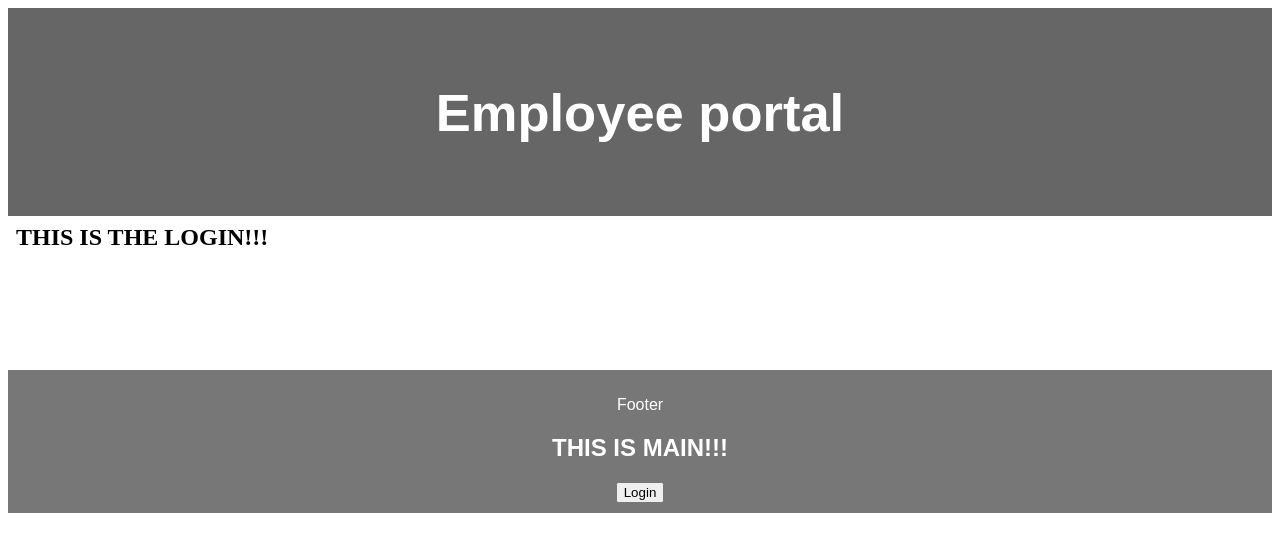
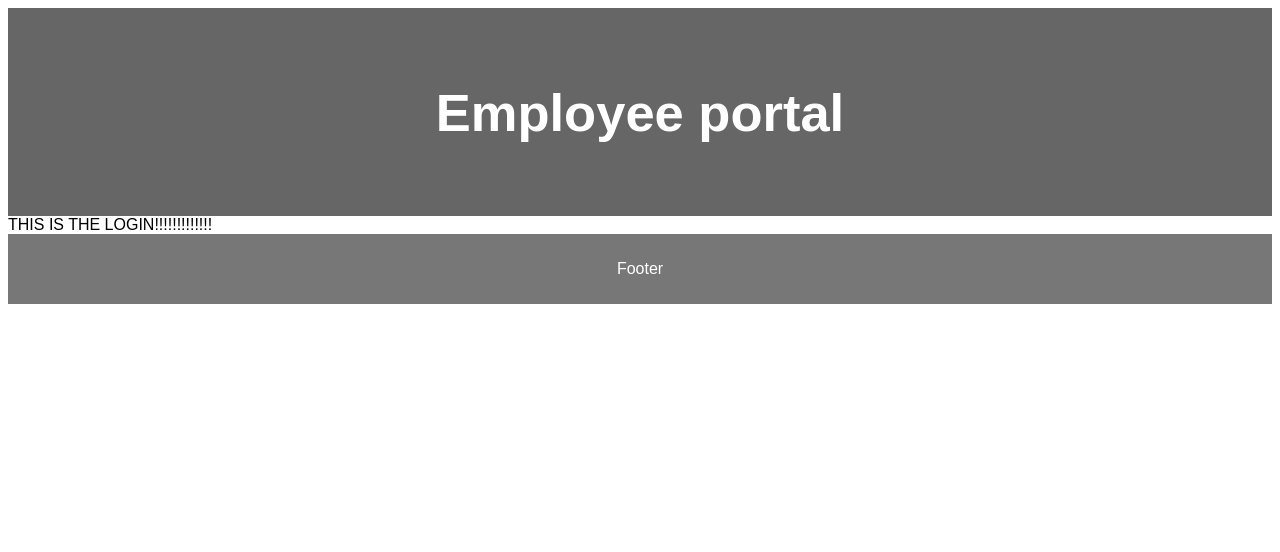
Before and after one commit to barosanuemailtest/jstPrcUI, a website built with webpack: page index.html in a window 1280 px wide. Both pictures are taken after a click on the button "Login". Built offline with nearby package versions, Linux system fonts and the light colour scheme.

Commit message:
Controllers architecture

```diff
--- a/html/login.html
+++ /dev/null
@@ -1,3 +0,0 @@
-<div>
-    <h2>THIS IS THE LOGIN!!!</h2>
-</div>
--- a/html/main.html
+++ /dev/null
@@ -1,4 +0,0 @@
-<div>
-    <h2>THIS IS MAIN!!!</h2>
-    <button id="goToLogin" onclick="Router.setLogin()">Login</button>
-</div>
--- a/index.html
+++ b/index.html
@@ -13,30 +13,12 @@
   <header>
     <h2>Employee portal</h2>
   </header>
-  <section id="main-container">
-    <nav>
-      <ul>
-        <li><a href="#">London</a></li>
-        <li><a href="#">Paris</a></li>
-        <li><a href="#">Tokyo</a></li>
-      </ul>
-    </nav>
+  <div id="main-container">
 
-    <article>
-      <h1>London</h1>
-      <p>London is the capital city of England. It is the most populous city in the United Kingdom, with a metropolitan
-        area of over 13 million inhabitants.</p>
-      <p>Standing on the River Thames, London has been a major settlement for two millennia, its history going back to
-        its founding by the Romans, who named it Londinium.</p>
-    </article>
-  </section>
+  </div>
 
   <footer>
     <p>Footer</p>
-    <div>
-      <h2>THIS IS MAIN!!!</h2>
-      <button onclick="Router.setLogin()">Login</button>
-    </div>
   </footer>
 
 </body>
--- a/src/Main.ts
+++ b/src/Main.ts
@@ -15,13 +15,4 @@ class Main {
 
 const main = new Main();
 
-// global actions:
-declare global {
-    interface Window {
-        Router: Router;
-    }
-}
-
-window.Router = main.router;
-
 main.launchApp();
--- a/src/Router.ts
+++ b/src/Router.ts
@@ -1,11 +1,14 @@
+import { MainViewController } from "./controllers/MainViewController";
+import { LoginController } from "./controllers/LoginController";
+
 export class Router {
+
+    private mainViewController: MainViewController = new MainViewController(this);
+    private loginController: LoginController = new LoginController(this);
+    private mainElement = document.getElementById('main-container');
 
     private getRoute(): string {
         return window.location.pathname;
-    }
-
-    private setContainer(htmlPah: string): void {
-        document.getElementById('main-container')!.innerHTML = `<object type="text/html" data=${htmlPah} ></object>`;
     }
 
     public handleRequest() {
@@ -15,13 +18,26 @@ export class Router {
                 this.setLogin();
                 break;
             default:
-                this.setContainer('./html/main.html');
+                if (this.mainElement) {
+                    this.mainElement.append(this.mainViewController.createView());
+                } else {
+                    console.error('main element not found!!!!!')
+                }
+
                 break;
         }
     }
 
     public setLogin() {
-        this.setContainer('./html/login.html')
+
+        if (this.mainElement) {
+            this.mainElement.innerHTML = '';
+            this.mainElement.append(this.loginController.createView());
+        } else {
+            console.error('main element not found!!!!!')
+        }
+        // console.log('Router#setLogin()')
+        // document.getElementById('main-container')!.replaceWith(this.loginController.createView());
     }
 
 }
--- /dev/null
+++ b/src/controllers/IController.ts
@@ -0,0 +1,3 @@
+export interface IController {
+    createView(): HTMLDivElement
+}
--- /dev/null
+++ b/src/controllers/LoginController.ts
@@ -0,0 +1,15 @@
+import { Router } from "../Router";
+import { IController } from "./IController";
+
+export class LoginController implements IController {
+
+    public constructor(private router: Router) { }
+
+    public createView(): HTMLDivElement {
+        console.log('LoginController#createView');
+        const container = document.createElement('div');
+        container.innerText = 'THIS IS THE LOGIN!!!!!!!!!!!!!'
+        return container
+    }
+
+}
--- /dev/null
+++ b/src/controllers/MainViewController.ts
@@ -0,0 +1,27 @@
+import { Router } from "../Router";
+import { IController } from "./IController";
+
+export class MainViewController implements IController {
+
+    private someText = `Lorem Ipsum is simply dummy text of the printing and typesetting industry. Lorem Ipsum has been the industry's standard dummy text ever since the 1500s, when an unknown printer took a galley of type and scrambled it to make a type specimen book. It has survived not only five centuries, but also the leap into electronic typesetting, remaining essentially unchanged. It was popularised in the 1960s with the release of Letraset sheets containing Lorem Ipsum passages, and more recently with desktop publishing software like Aldus PageMaker including versions of Lorem Ipsum.`;
+
+    public constructor(private router: Router) { }
+
+    public createView(): HTMLDivElement {
+        const container = document.createElement('div');
+
+        const title = document.createElement('h2');
+        title.innerText = 'Welcome to the best page!'
+
+        const article = document.createElement('div');
+        article.innerText = this.someText;
+
+        const loginButton = document.createElement('button');
+        loginButton.innerText = 'Login';
+        loginButton.onclick = () => {
+            this.router.setLogin();
+        }
+        container.append(title, article, loginButton);
+        return container;
+    }
+}
```
